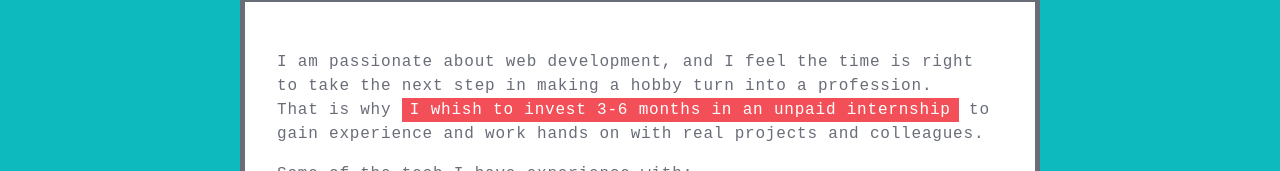
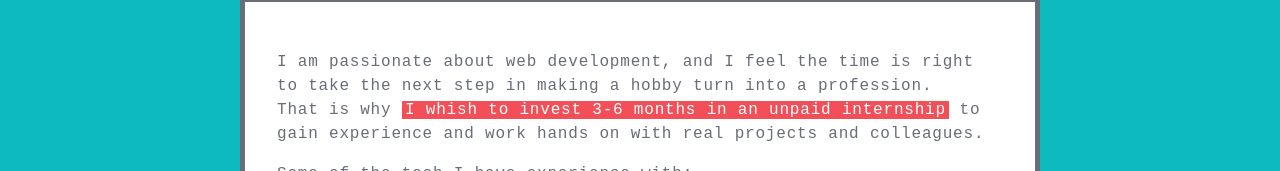
Before and after one commit to abooayoob/abooayoob.github.io, a website: page index.html in a window 1280 px wide. Shown: the part 629-800 px from the top of the page. Drawn offline with Linux system fonts and the light colour scheme; a web font is replaced by a local one.

Commit message:
better text highlighting using mark element

```diff
--- a/index.html
+++ b/index.html
@@ -30,7 +30,7 @@
         <p>
           I am passionate about web development, and I feel the time is
           right to take the next step in making a hobby turn into a profession. <br>
-          That is why <span class="highlight">I whish to invest 3-6 months in an unpaid internship</span>
+          That is why <mark class="whoami__deal">I whish to invest 3-6 months in an unpaid internship</mark>
           to gain experience and work hands on with real projects and colleagues.
         </p>
 
--- a/source/sass/master.sass
+++ b/source/sass/master.sass
@@ -155,6 +155,12 @@ body
   color: white
   padding: 0 .5rem 0 .5rem
 
+.whoami__deal
+  background-color: $tomato
+  color: white
+  padding-left: .2rem
+  padding-right: .2rem
+
 .delimiter
   color: $tomato
 
```
Also changed, not shown: source/index.html (+1 -1 lines), css/master.css.
